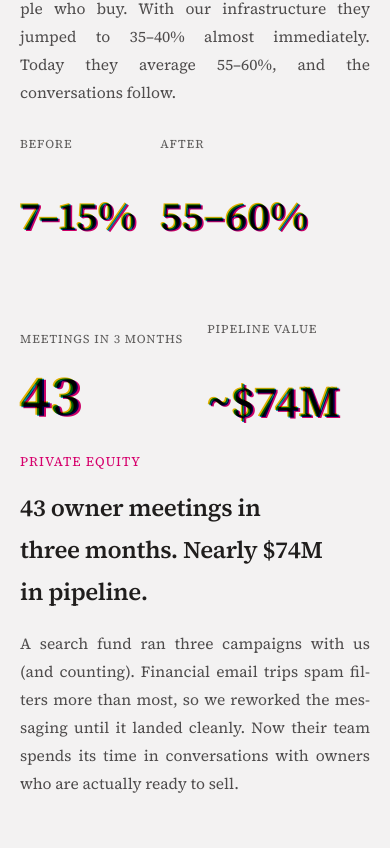
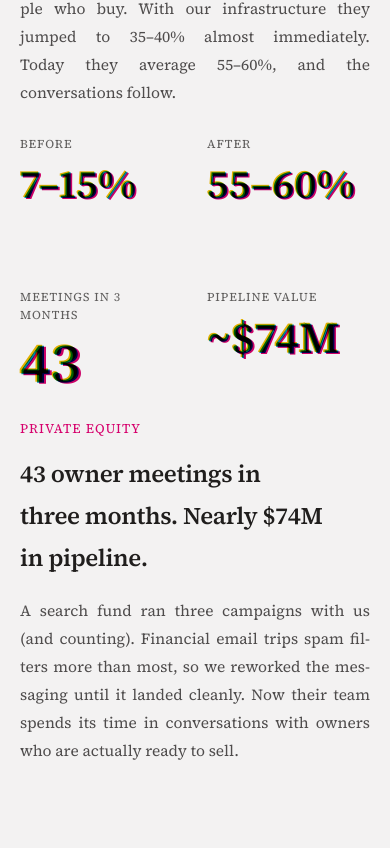
Before and after one commit to copyghost/leadghost-site, a Next.js app: page / in a window 390 px wide. Shown: the part 3036-3884 px from the top of the page. Built offline with nearby package versions, Linux system fonts and the light colour scheme; no server answers.

Commit message:
Fix case-study metrics layout on mobile
The proof figures use a desktop bottom-aligned flex row that crowds and
misaligns on phones. On <=560px, lay each metric pair out as a tidy top-aligned
2-up grid and tighten the oversized label-to-number gap so each stat reads as
one unit.

```diff
--- a/app/globals.css
+++ b/app/globals.css
@@ -55,6 +55,22 @@ html {
   .lg-page [style*='repeat(3,1fr)'],
   .lg-page [style*='repeat(4,1fr)'] {
     grid-template-columns: 1fr !important;
+  }
+
+  /* Case-study metric pairs: the desktop layout is a bottom-aligned flex row,
+     which crowds and misaligns on phones. Lay each pair out as a tidy 2-up
+     grid, top-aligned, and tighten the oversized label -> number gap so each
+     stat reads as one unit. */
+  .lg-page [style*='align-items:flex-end'] {
+    display: grid !important;
+    grid-template-columns: 1fr 1fr;
+    column-gap: var(--space-4);
+    row-gap: var(--leading);
+    align-items: start !important;
+  }
+  .lg-page [style*='margin-bottom:calc(1.5*var(--leading))'],
+  .lg-page [style*='margin-bottom:20px'] {
+    margin-bottom: var(--space-2) !important;
   }
 }
 
```
